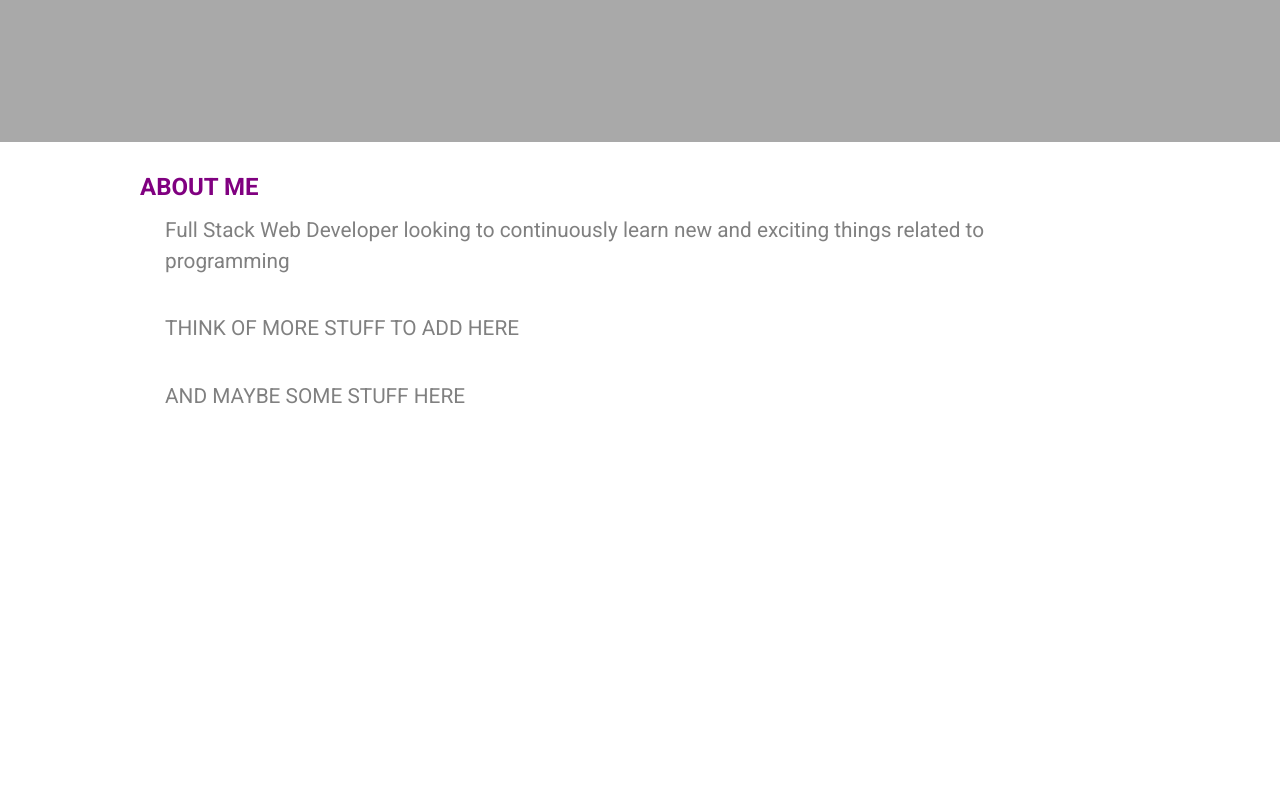
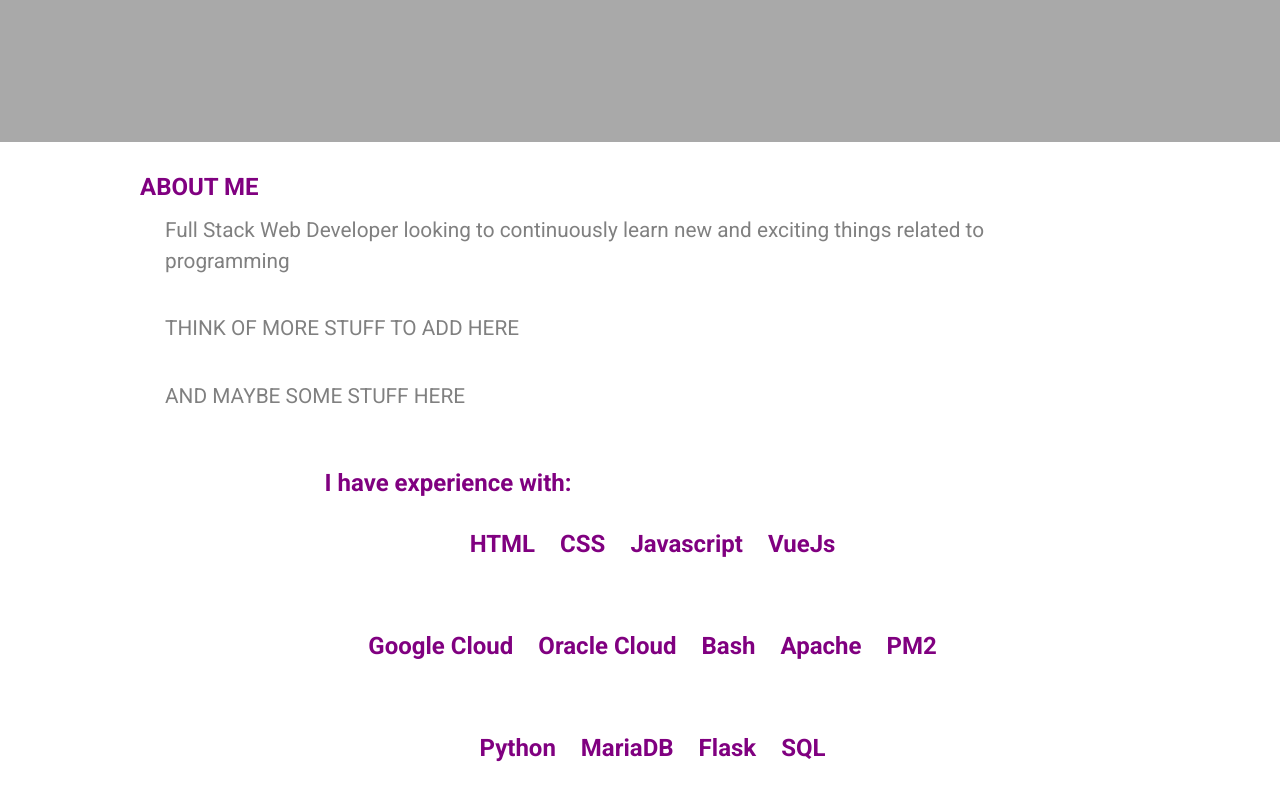
Before and after one commit to Schollar/portfolio, a Vue app: page /#/ in a window 1280 px wide. Shown: the part 658-1458 px from the top of the page. Built offline with nearby package versions, Linux system fonts and the light colour scheme.

Commit message:
Created new component, fix about component
Created skills component to showcase skills. Changed height of about section to look better instead of being full page.

```diff
--- a/src/components/AboutSection.vue
+++ b/src/components/AboutSection.vue
@@ -33,7 +33,7 @@ export default {
 
 #about {
   padding-left: 10%;
-  height: 100vh;
+  height: auto;
 
   h2 {
     font-weight: bold;
--- /dev/null
+++ b/src/components/SkillsSection.vue
@@ -0,0 +1,63 @@
+<template>
+  <section id="skills">
+    <section class="skills_container">
+      <h2>I have experience with:</h2>
+
+      <section class="front_end skill_names">
+        <p>HTML</p>
+        <p>CSS</p>
+        <p>Javascript</p>
+        <p>VueJs</p>
+      </section>
+      <section class="web_server skill_names">
+        <p>Google Cloud</p>
+        <p>Oracle Cloud</p>
+        <p>Bash</p>
+        <p>Apache</p>
+        <p>PM2</p>
+      </section>
+      <section class="back_end skill_names">
+        <p>Python</p>
+        <p>MariaDB</p>
+        <p>Flask</p>
+        <p>SQL</p>
+      </section>
+    </section>
+  </section>
+</template>
+
+
+<script>
+export default {
+  name: "services",
+};
+</script>
+
+<style lang="scss" scoped >
+.skills_container {
+  display: grid;
+  height: auto;
+  grid-template-rows: 1fr 2fr 2fr 2fr;
+}
+h2 {
+  color: purple;
+  padding-top: 15px;
+  font-weight: bold;
+  place-self: center;
+  margin-right: 30%;
+}
+
+.skill_names {
+  display: grid;
+  grid-auto-flow: column;
+  place-self: center;
+  p:hover {
+    color: gray;
+    font-size: 3em;
+    font-weight: medium;
+  }
+}
+#skills {
+  height: auto;
+}
+</style>
--- a/src/components/TopSection.vue
+++ b/src/components/TopSection.vue
@@ -6,7 +6,7 @@
         <p class="ma-0 pa-0">Hello, I am</p>
         <h1 class="header ma-0 pa-0">Colton Schollar</h1>
         <h2 class="secondary-text">
-          Full Stack Web <span class="dev_span">Developer</span>
+          A Full Stack Web <span class="dev_span">Developer</span> from Canada
         </h2>
       </section>
       <!-- m - applies margin, y - applies the spacing for both *-top and *-bottom thats why class of my-8 here -->
--- a/src/views/Home.vue
+++ b/src/views/Home.vue
@@ -3,6 +3,7 @@
     <navigation-section></navigation-section>
     <top-section></top-section>
     <about-section></about-section>
+    <skills-section></skills-section>
   </div>
 </template>
 
@@ -11,6 +12,7 @@
 import AboutSection from "../components/AboutSection.vue";
 import NavigationSection from "../components/NavigationSection.vue";
 import TopSection from "../components/TopSection.vue";
+import SkillsSection from "../components/SkillsSection.vue";
 
 export default {
   name: "Home",
@@ -18,6 +20,7 @@ export default {
     AboutSection,
     NavigationSection,
     TopSection,
+    SkillsSection,
   },
 };
 </script>
```
